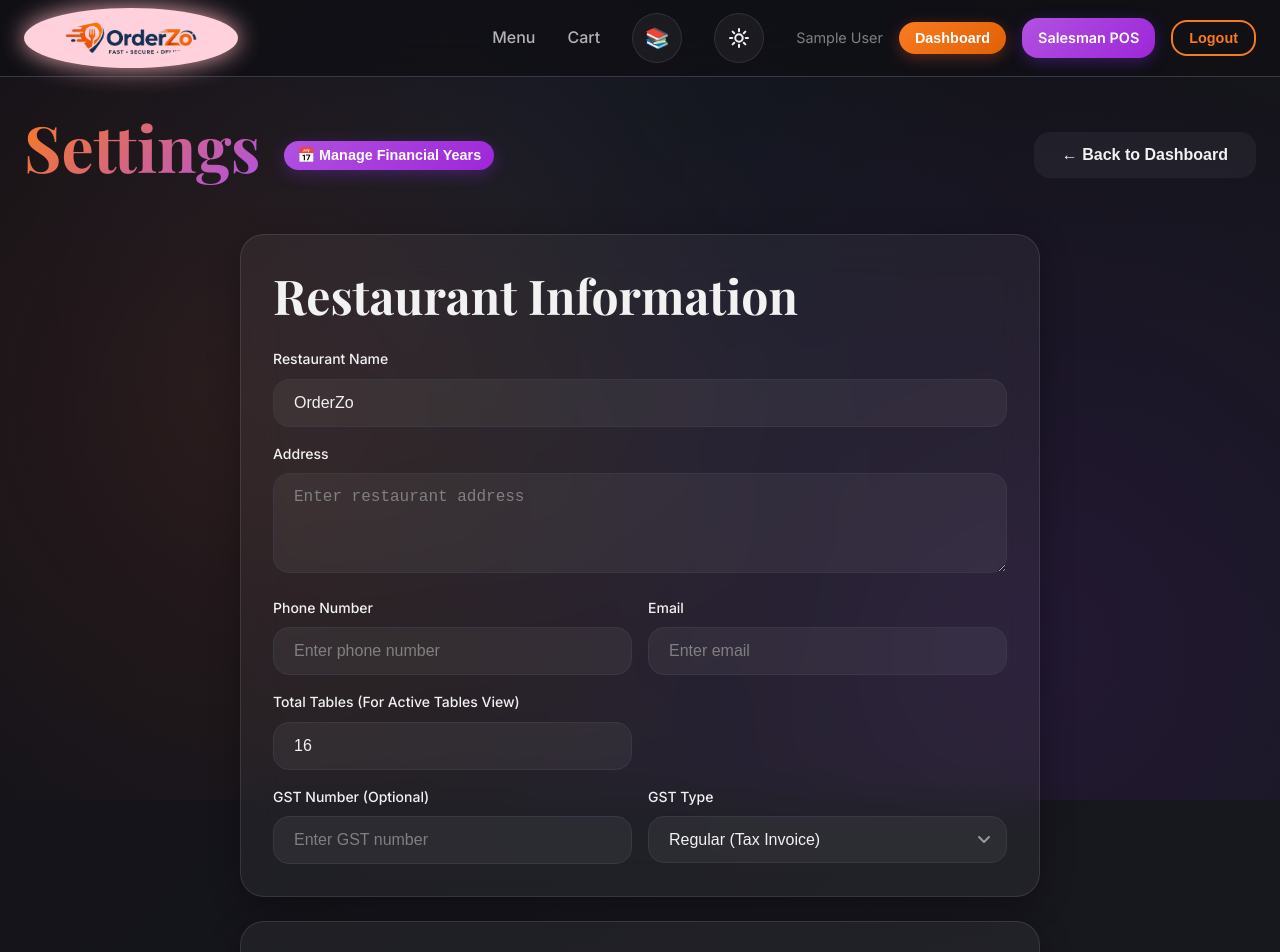
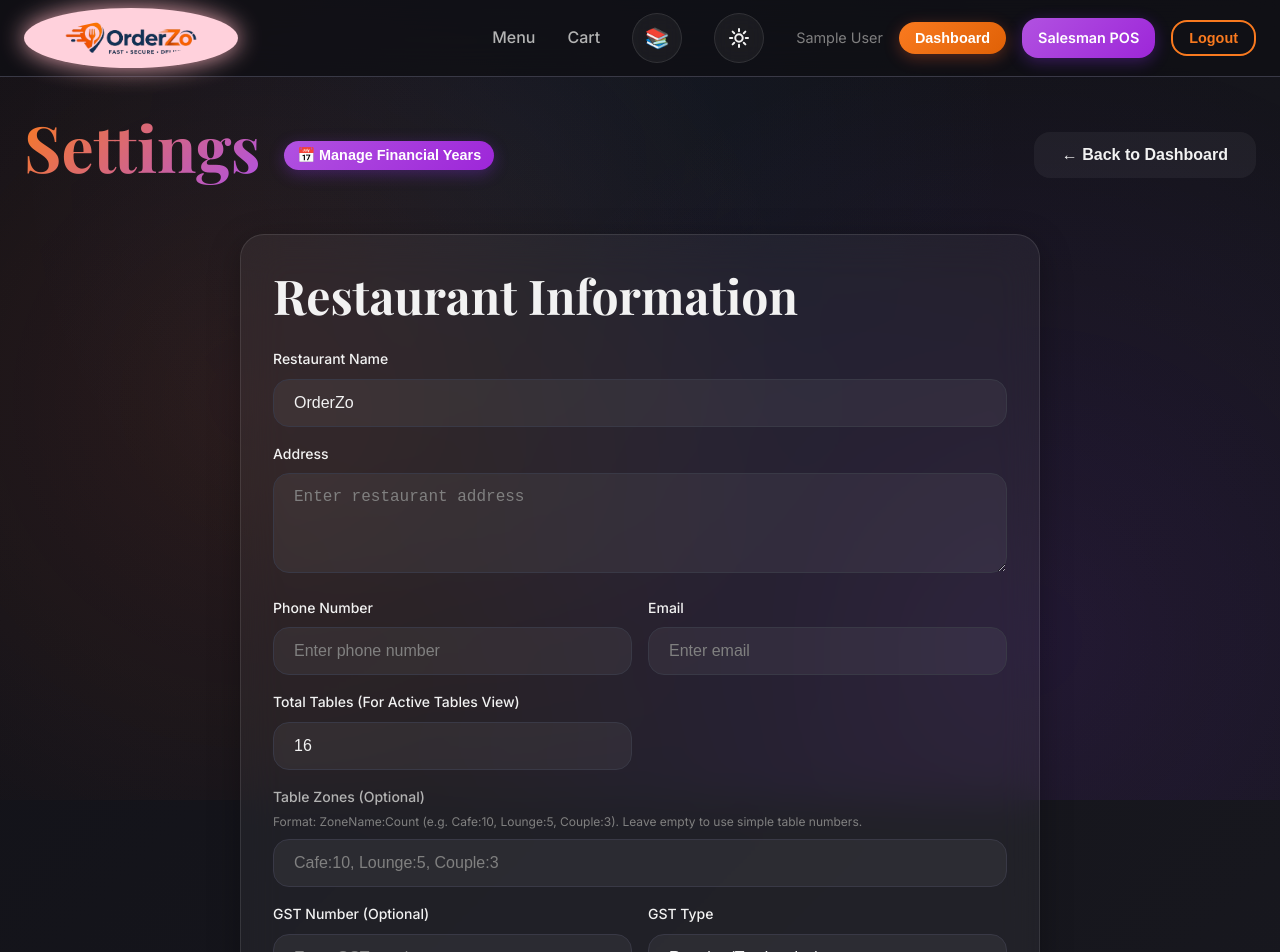
Before and after one commit to tararajchandra/orderzo-saas, a Next.js app: page /admin/settings in a window 1280 px wide. Shown: the top 952 px of the page. Built offline with nearby package versions, Linux system fonts and the light colour scheme; no server answers; the database is empty; sample sign-in values are in the browser's storage.

Commit message:
Fix table zones field not displaying in Settings

```diff
--- a/app/admin/settings/page.tsx
+++ b/app/admin/settings/page.tsx
@@ -284,6 +284,50 @@ export default function SettingsPage() {
                     className="input"
                     placeholder="e.g. 16"
                     min="1"
+                  />
+                </div>
+              </div>
+
+              <div
+                style={{
+                  display: "grid",
+                  gridTemplateColumns: "1fr",
+                  gap: "1rem",
+                }}
+              >
+                <div className="form-group">
+                  <label
+                    className="label"
+                    style={{
+                      display: "block",
+                      marginBottom: "0.5rem",
+                      color: "var(--text-secondary)",
+                      fontSize: "0.875rem",
+                      fontWeight: 500,
+                    }}
+                  >
+                    Table Zones (Optional)
+                    <span
+                      className="text-muted"
+                      style={{
+                        display: "block",
+                        fontSize: "0.75rem",
+                        fontWeight: "normal",
+                        marginTop: "4px",
+                      }}
+                    >
+                      Format: ZoneName:Count (e.g. Cafe:10, Lounge:5, Couple:3).
+                      Leave empty to use simple table numbers.
+                    </span>
+                  </label>
+                  <input
+                    type="text"
+                    value={settings.tableZones || ""}
+                    onChange={(e) =>
+                      setSettings({ ...settings, tableZones: e.target.value })
+                    }
+                    className="input"
+                    placeholder="Cafe:10, Lounge:5, Couple:3"
                   />
                 </div>
               </div>
```
